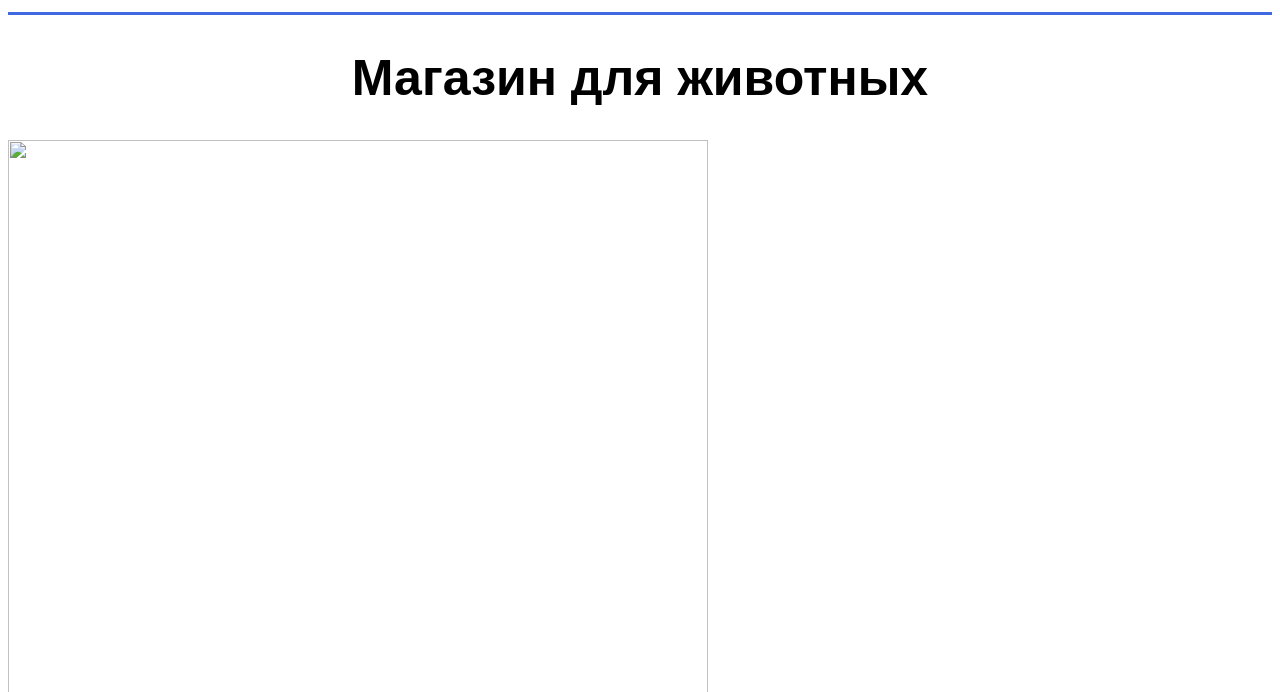
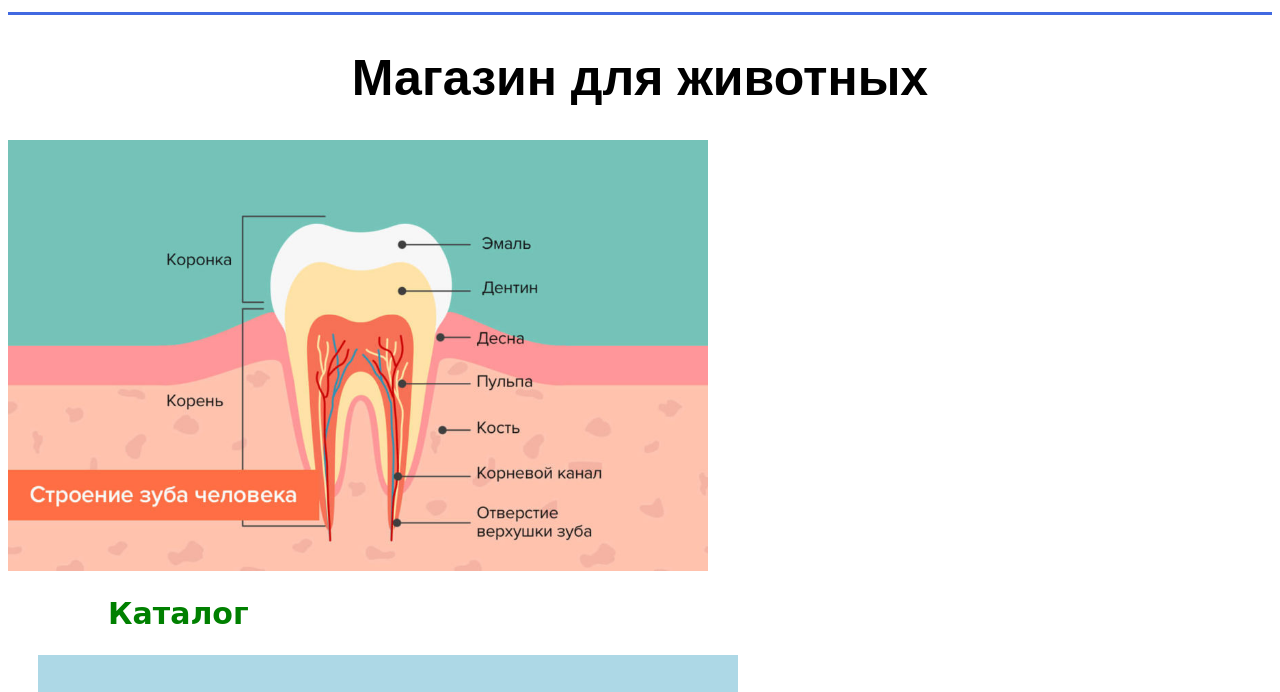
Before and after one commit to algoritmikaa/test999, a plain HTML site: page index.html in a window 1280 px wide. Shown: the part 102-794 px from the top of the page. Drawn offline with Linux system fonts and the light colour scheme; the site is published under a folder, as on GitHub Pages, so addresses that start at the root find nothing; grey boxes are pictures that could not be loaded.

Commit message:
Update index.html

```diff
--- a/index.html
+++ b/index.html
@@ -19,7 +19,7 @@
         </header>
         <main>
             <h1>Магазин для животных</h1>
-            <img class="head_img" src="/image/zub.jpg" width="870px"/>
+            <img class="head_img" src="image/zub.jpg" width="870px"/>
             <h2 id="catalog">Каталог</h2>
             <section class="catalog">
                 <article class="product">
```
